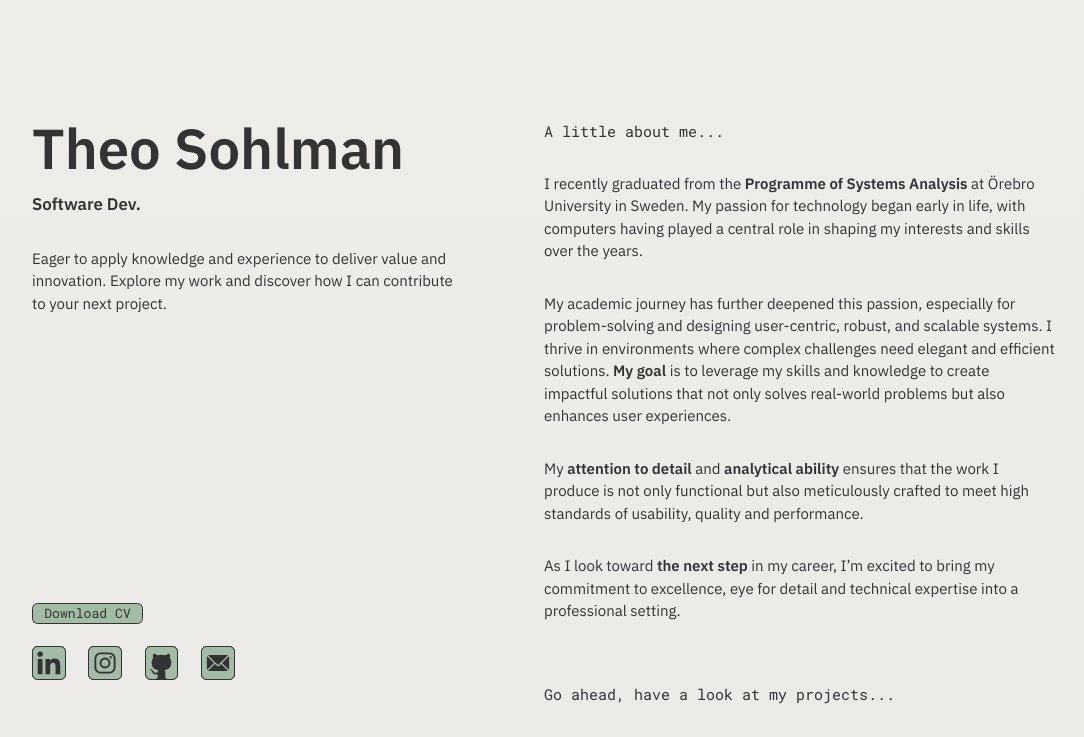
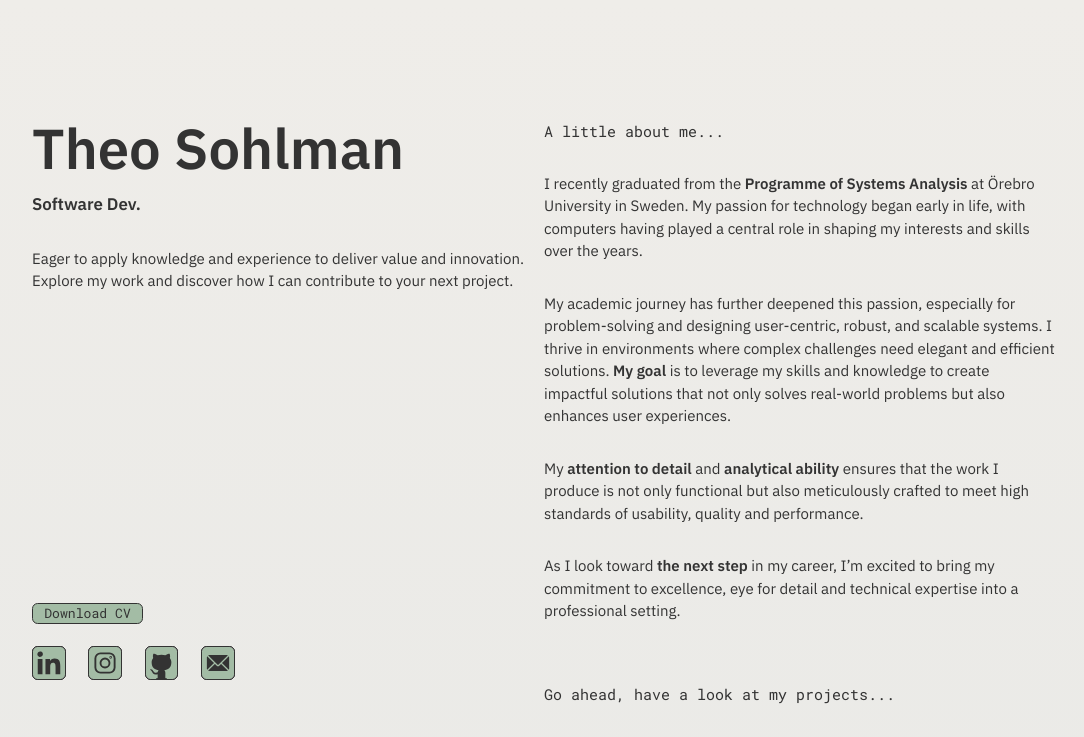
Before and after one commit to TheoSoh/portfolio-theo, a React (Vite) app: page / in a window 1280 px wide. Shown: the top 737 px of the page, without its empty margins (96-1180 px from the left). Built offline with nearby package versions, Linux system fonts and the light colour scheme.

Commit message:
Bugfix: removed dependency between hero-section width and screen size.

```diff
--- a/src/App.jsx
+++ b/src/App.jsx
@@ -23,7 +23,7 @@ function App() {
     <SectionsContext.Provider value={sections}>
       <div className="flex w-full justify-center px-[15%] py-[15vh] text-graphite md:px-[10%]">
         <div className="grid w-full max-w-[84rem] grid-cols-1 md:grid-cols-2">
-          <div className="mb-20 h-fit w-full">
+          <div className="mb-20 md:h-full w-full">
             <Hero />
           </div>
           <div className="flex w-full flex-col">
--- a/src/sections/Hero.jsx
+++ b/src/sections/Hero.jsx
@@ -13,7 +13,7 @@ const Hero = () => {
   };
 
   return (
-    <section className="bg-transparent flex h-[60vh] w-full flex-col md:fixed md:h-[70vh] md:w-4/12">
+    <section className="bg-transparent flex h-[60vh] w-full flex-col md:sticky md:top-[15vh] md:h-[70vh]">
       <h1 className="pb-4 text-6xl font-bold md:text-4xl lg:text-6xl">Theo Sohlman</h1>
       <h2 className="pb-8 text-lg font-semibold">Software Dev.</h2>
       <p className="text-justify md:text-left 2xl:w-2/3">
```
